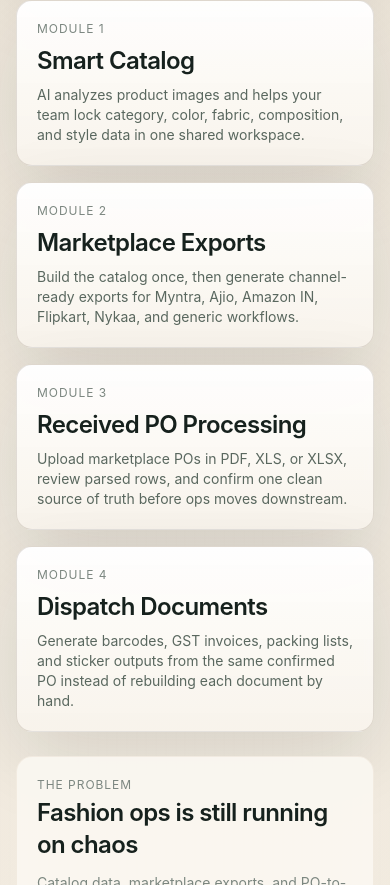
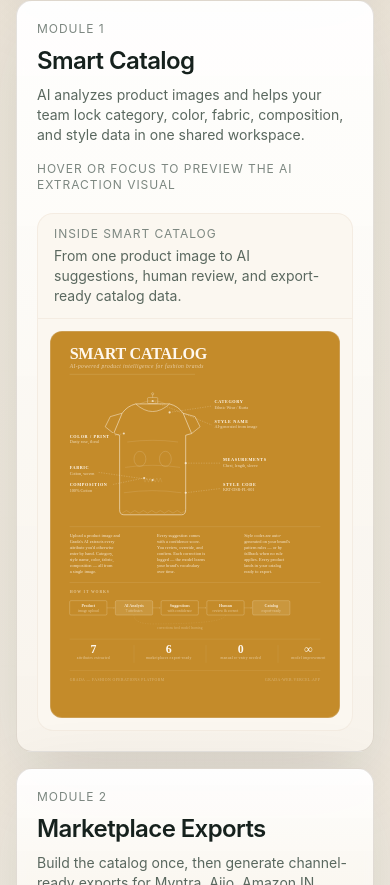
Before and after one commit to arnavbee/grada, a Next.js app in the folder apps/web/: page / in a window 390 px wide. Shown: the part 959-1844 px from the top of the page. Built offline with nearby package versions, Linux system fonts and the light colour scheme.

Commit message:
fixing alot

```diff
--- a/apps/web/app/page.tsx
+++ b/apps/web/app/page.tsx
@@ -4,6 +4,8 @@ import { Button } from "@/src/components/ui/button";
 import { Card } from "@/src/components/ui/card";
 import { FooterBrand } from "@/src/components/FooterBrand";
 import { GridBackground } from "@/src/components/GridBackground";
+
+const smartCatalogInfographicSrc = "/marketing/grada-smart-catalog-infographic.svg";
 
 const modules = [
   {
@@ -200,20 +202,56 @@ export default function LandingPage(): JSX.Element {
         </div>
       </section>
 
-      <section className="grid grid-cols-1 gap-4 md:grid-cols-2 xl:grid-cols-4">
-        {modules.map((module, index) => (
+      <section className="grid grid-cols-1 gap-4 md:grid-cols-2 xl:grid-cols-6">
+        {modules.map((module, index) => {
+          const isSmartCatalog = module.title === "Smart Catalog";
+
+          return (
             <Card
-            className="animate-enter p-5 transition-transform duration-300 hover:-translate-y-1"
+              aria-label={
+                isSmartCatalog ? "Smart Catalog module with infographic preview" : undefined
+              }
+              className={`animate-enter p-5 transition-transform duration-300 hover:-translate-y-1 ${
+                isSmartCatalog ? "group md:col-span-2 xl:col-span-3" : "xl:col-span-1"
+              }`}
               key={module.title}
               style={{ animationDelay: `${120 + index * 80}ms` }}
+              tabIndex={isSmartCatalog ? 0 : undefined}
             >
               <p className="text-xs uppercase tracking-[0.08em] text-kira-midgray">
                 Module {index + 1}
               </p>
               <h2 className="mt-2 text-2xl">{module.title}</h2>
               <p className="mt-2 text-kira-darkgray">{module.detail}</p>
+              {isSmartCatalog ? (
+                <>
+                  <p className="mt-4 text-xs uppercase tracking-[0.08em] text-kira-midgray">
+                    Hover or focus to preview the AI extraction visual
+                  </p>
+                  <div className="mt-5 overflow-hidden rounded-2xl border border-kira-warmgray/35 bg-[#fbf7f0] md:mt-0 md:max-h-0 md:opacity-0 md:transition-all md:duration-500 md:ease-out md:group-hover:mt-5 md:group-hover:max-h-[58rem] md:group-hover:opacity-100 md:group-focus-within:mt-5 md:group-focus-within:max-h-[58rem] md:group-focus-within:opacity-100">
+                    <div className="border-b border-kira-warmgray/35 px-4 py-3">
+                      <p className="text-xs uppercase tracking-[0.08em] text-kira-midgray">
+                        Inside Smart Catalog
+                      </p>
+                      <p className="mt-1 text-sm text-kira-darkgray">
+                        From one product image to AI suggestions, human review, and export-ready
+                        catalog data.
+                      </p>
+                    </div>
+                    <div className="p-3 md:p-4">
+                      <img
+                        alt="Smart Catalog infographic showing AI attribute extraction and review workflow"
+                        className="w-full rounded-xl border border-kira-warmgray/25 bg-[#c48b2a]"
+                        loading="lazy"
+                        src={smartCatalogInfographicSrc}
+                      />
+                    </div>
+                  </div>
+                </>
+              ) : null}
             </Card>
-        ))}
+          );
+        })}
       </section>
 
       <section
```
Also changed, not shown: apps/web/public/marketing/grada-smart-catalog-infographic.svg (added). Lines whose indentation alone changed are shown as unchanged.
